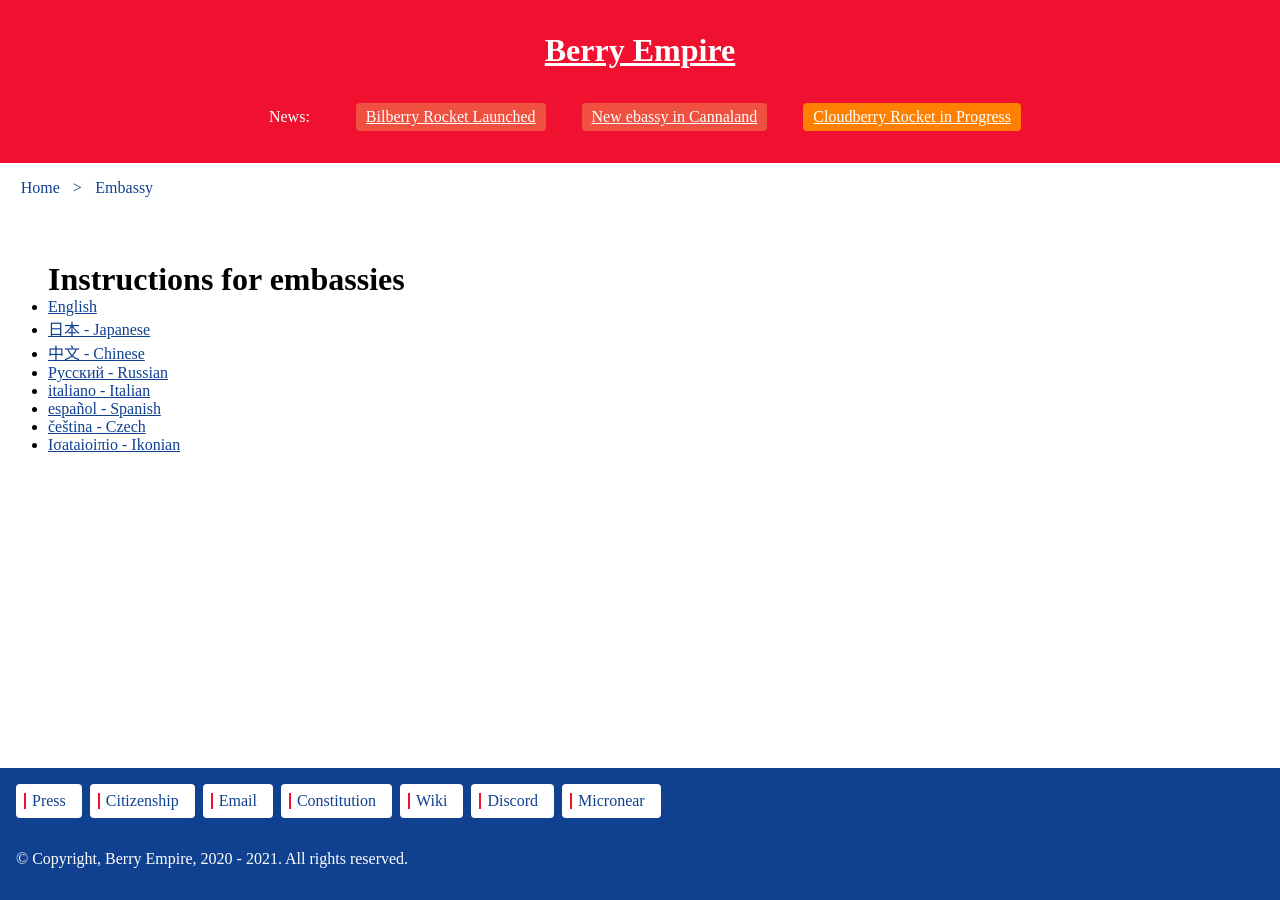
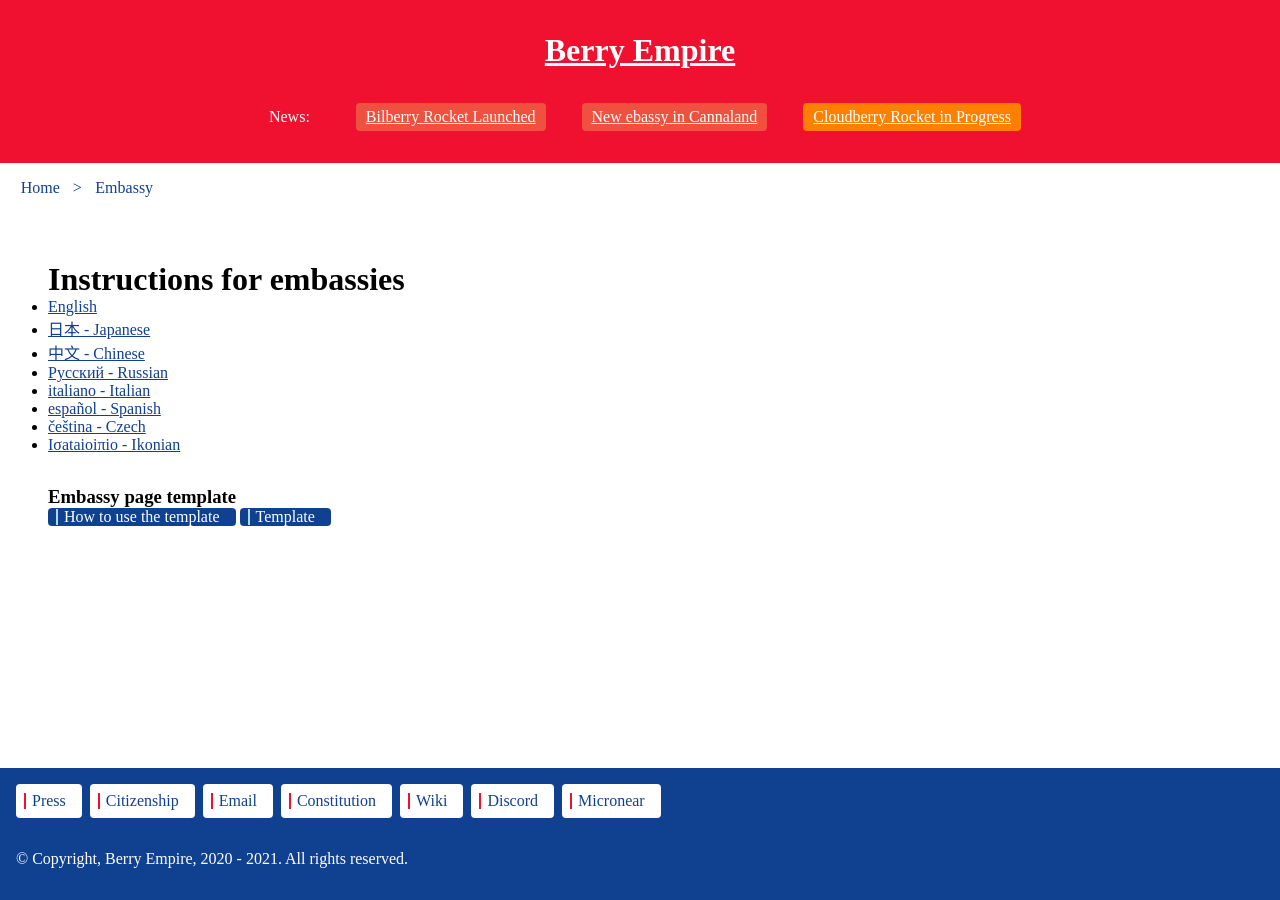
Before and after one commit to berryempire/berryempire.github.io, a Jekyll site: the page built from embassy/index.md, in a window 1280 px wide. Built offline with Jekyll 4.4.1, drawn with Linux system fonts in a browser that asks for light colours; our own code applies the rules of GitHub Pages for plain Markdown files.

Commit message:
Update index.md

```diff
--- a/embassy/index.md
+++ b/embassy/index.md
@@ -9,3 +9,7 @@
   <li lang="cz"><a href="./czech.html">čeština - Czech</a></li>
   <li lang="unknown"><a href="./ikonian.html">Iσataioiπio - Ikonian</a></li>
 </ul>
+
+### Embassy page template
+<a href="./template/" class="thickbutton"><span>How to use the template</span></a>
+<a href="./template/embassypage.html" target="_blank" class="thickbutton"><span>Template</span></a>
```
